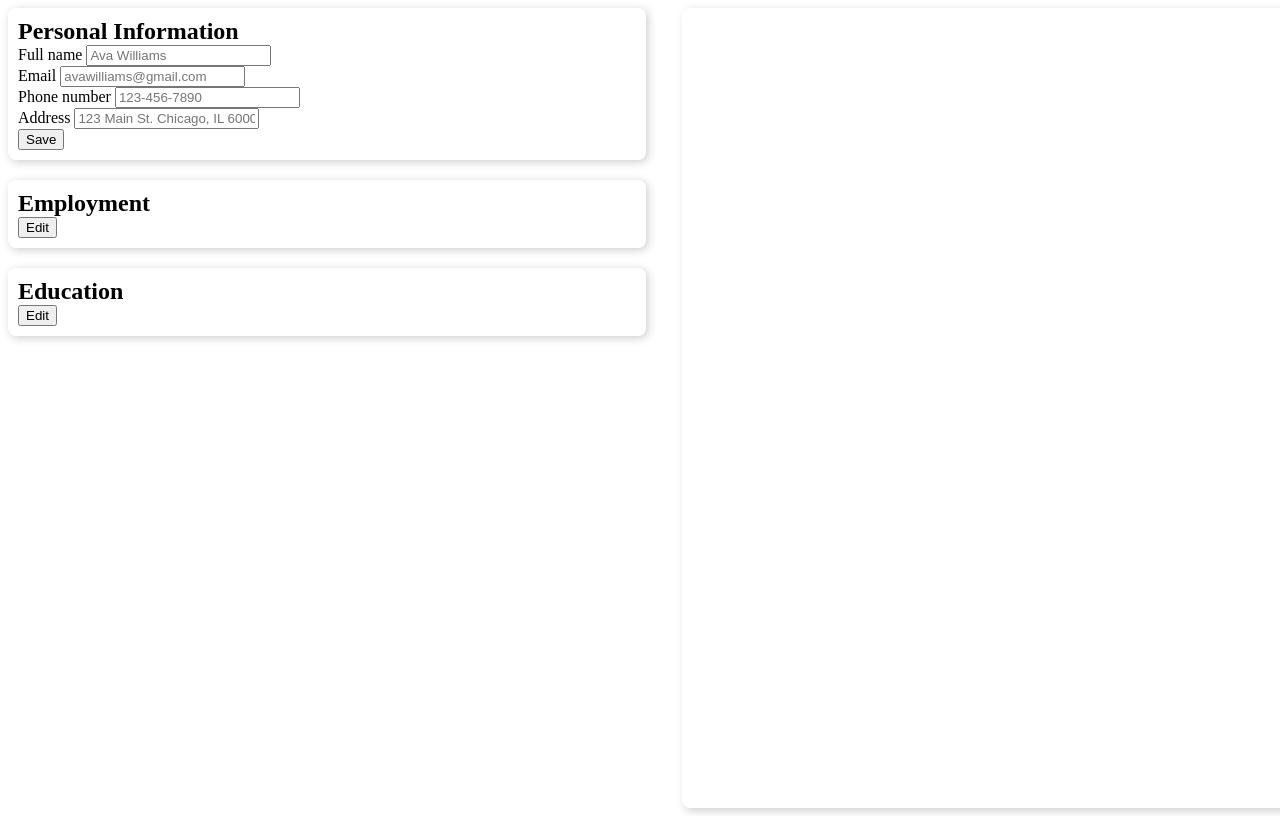
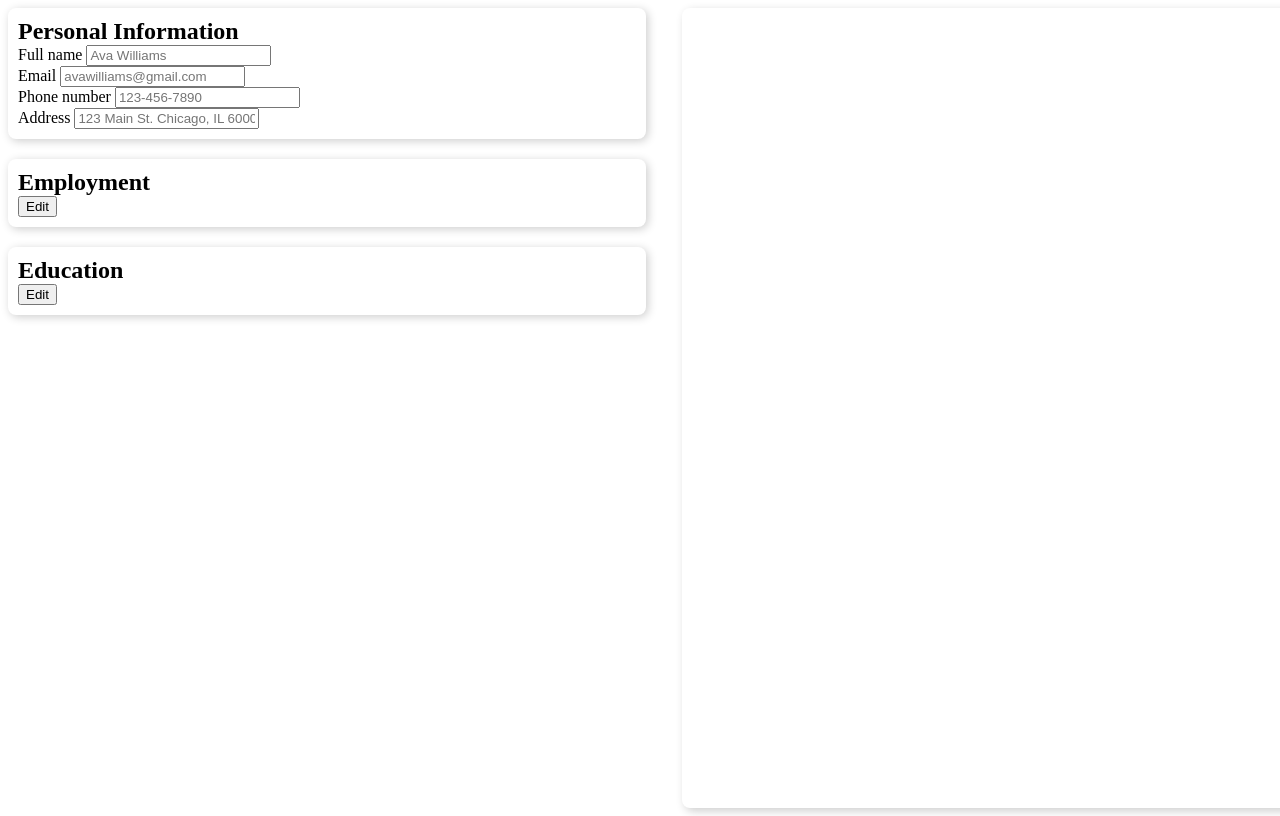
Before and after one commit to itsdavehimself/top-react-cv, a React (Vite) app: page / in a window 1280 px wide. Built offline with nearby package versions, Linux system fonts and the light colour scheme.

Commit message:
Remove save button

```diff
--- a/src/panel.jsx
+++ b/src/panel.jsx
@@ -11,7 +11,6 @@ export default function Panel({
       {isActive ? (
         <>
         <div>{children}</div>
-        <button onClick={onClick}>Save</button>
         </>
       ) : (
         <button onClick={onShow}>
```
